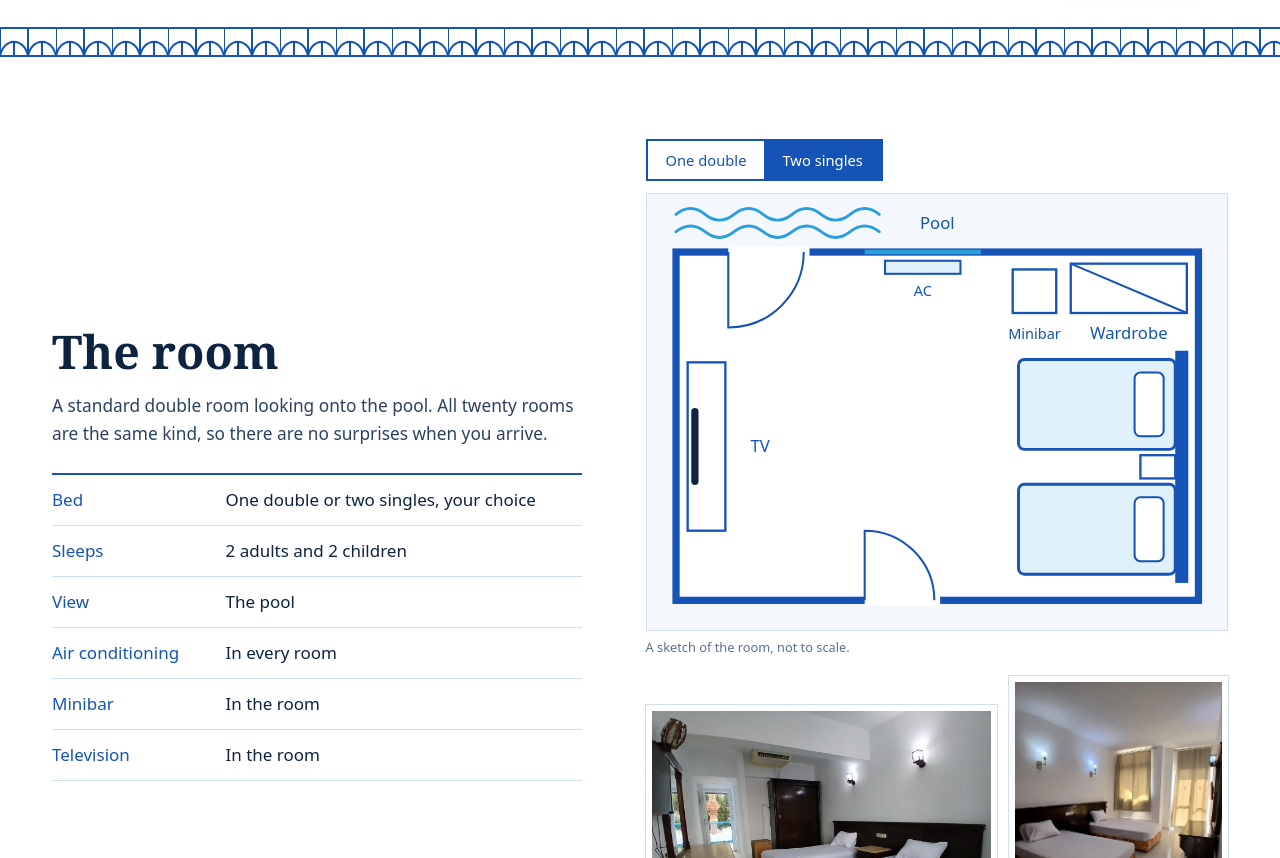
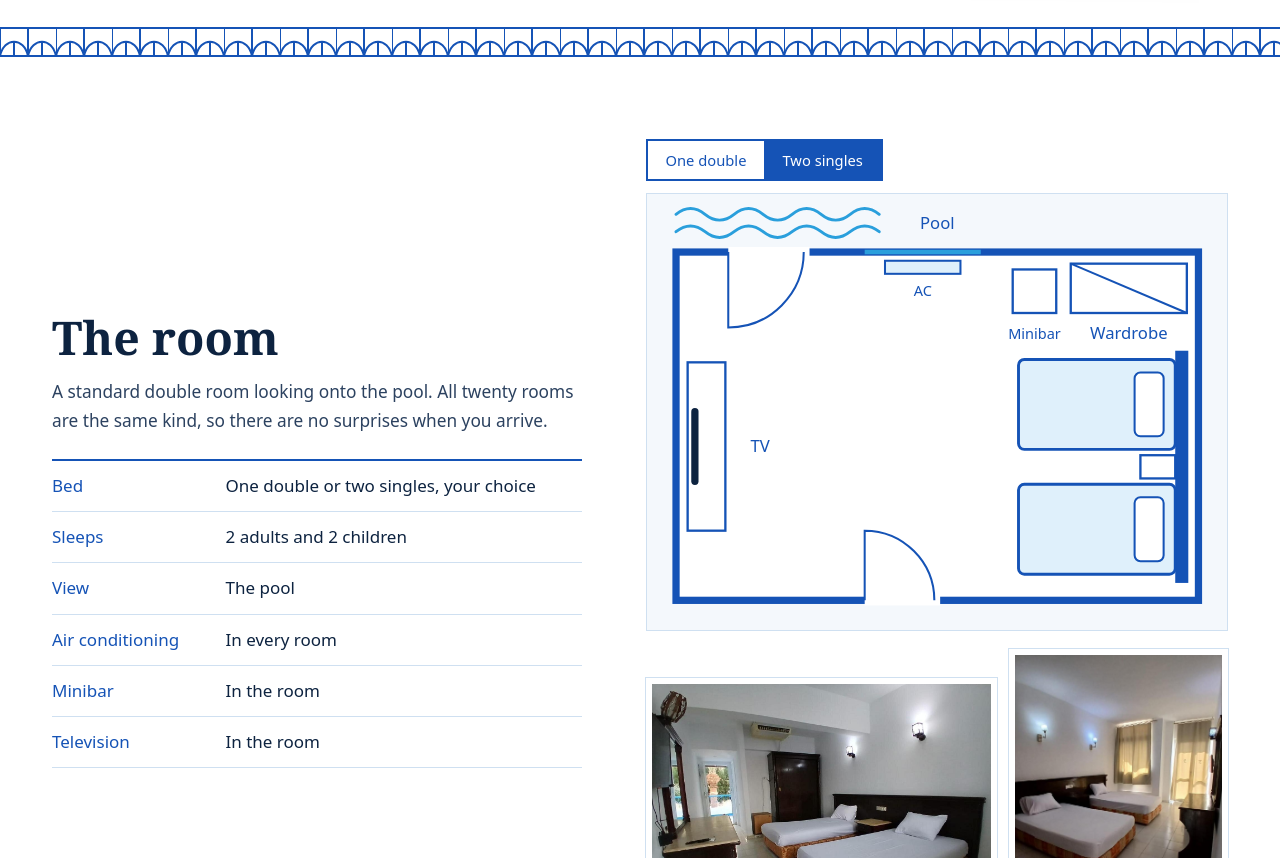
Before and after one commit to jeeveshverma/regency-lodge-sharm, an Astro site: page /en in a window 1280 px wide. Shown: the part 1940-2798 px from the top of the page. Built offline with nearby package versions, Linux system fonts and the light colour scheme; Astro itself is replaced by a stand-in of ours; a web font is replaced by a local one.

Commit message:
Remove the small notes under the room sketch and the key board

```diff
--- a/src/components/RoomPlan.astro
+++ b/src/components/RoomPlan.astro
@@ -40,7 +40,6 @@ const { t } = useT(Astro.props.lang);
       <rect class="pbox" x="340" y="112" width="24" height="15" /><rect class="pbox" x="340" y="249" width="24" height="15" />
     </g>
   </svg>
-  <figcaption>{t('room.planNote')}</figcaption>
 </figure>
 <script>
   for (const plan of document.querySelectorAll<HTMLElement>('.plan')) {
@@ -71,5 +70,4 @@ const { t } = useT(Astro.props.lang);
   .pbed { fill: var(--pool-pale); stroke: var(--cobalt); stroke-width: 2; }
   .ppillow { fill: var(--white); stroke: var(--cobalt); stroke-width: 1.4; }
   .plan[data-bed='twin'] .bed-double, .plan[data-bed='double'] .bed-twin { display: none; }
-  .plan figcaption { font-size: 0.8rem; color: var(--muted); margin-top: 6px; }
 </style>
--- a/src/i18n/ar.json
+++ b/src/i18n/ar.json
@@ -20,7 +20,6 @@
     "legendFree": "مفتاح معلّق: غرفة متاحة",
     "legendTaken": "خطّاف فارغ: محجوزة",
     "legendMine": "مفتاح أزرق: غرفتك",
-    "demo": "معاينة للتصميم: التوافر المعروض تجريبي إلى أن يُربط نظام الحجز.",
     "roomLabel": "غرفة {n}"
   },
   "photo": { "pool": "المسبح والغرف المطلّة عليه", "caption": "المسبح في منتصف اللودج، وكل الغرف تطل عليه." },
@@ -66,7 +65,6 @@
     "tv": "تلفزيون", "tvV": "في الغرفة",
     "double": "سرير مزدوج", "twin": "سريران",
     "planAlt": "رسم للغرفة من أعلى: الأسرّة، الدولاب، الميني بار، التلفزيون والباب المطل على المسبح",
-    "planNote": "رسم تقريبي للغرفة، ليس بمقياس دقيق.",
     "pPool": "المسبح", "pAc": "تكييف", "pWardrobe": "دولاب", "pMinibar": "ميني بار", "pTv": "تلفزيون",
     "alt1": "غرفة بسريرين ودولاب وتلفزيون", "alt2": "غرفة بسريرين ونافذتين"
   },
--- a/src/i18n/en.json
+++ b/src/i18n/en.json
@@ -20,7 +20,6 @@
     "legendFree": "Key hanging: room free",
     "legendTaken": "Empty hook: booked",
     "legendMine": "Blue key: yours",
-    "demo": "Design preview: availability shown here is sample data until the booking system is connected.",
     "roomLabel": "Room {n}"
   },
   "photo": { "pool": "The pool with the rooms looking onto it", "caption": "The pool sits in the middle of the lodge, and every room looks onto it." },
@@ -66,7 +65,6 @@
     "tv": "Television", "tvV": "In the room",
     "double": "One double", "twin": "Two singles",
     "planAlt": "The room drawn from above: beds, wardrobe, minibar, television and the door onto the pool",
-    "planNote": "A sketch of the room, not to scale.",
     "pPool": "Pool", "pAc": "AC", "pWardrobe": "Wardrobe", "pMinibar": "Minibar", "pTv": "TV",
     "alt1": "Room with two beds, wardrobe and television", "alt2": "Room with two beds and two windows"
   },
--- a/src/styles/global.css
+++ b/src/styles/global.css
@@ -108,7 +108,6 @@ html[lang='ar'] .rack-dates { font-family: var(--sans); }
 .legend li { display: flex; align-items: center; gap: 7px; }
 .legend .key { margin: 0; }
 .legend .hook { margin: 0; }
-.demo { margin: 10px 6px 0; font-size: 0.74rem; color: var(--muted); }
 @media (min-width: 560px) { .slots { grid-template-columns: repeat(10, 1fr); } .rack { padding: 28px 24px 20px; } }
 @media (min-width: 1000px) {
   .hero { grid-template-columns: minmax(0, 1fr) minmax(0, 1.05fr); gap: 56px; align-items: center; padding-block: 64px 60px; }
--- a/src/views/Home.astro
+++ b/src/views/Home.astro
@@ -63,7 +63,6 @@ const WALK_SPAN = 16; // minutes the walking line covers
         <li><svg class="key mine" width="10" height="25"><use href="#key" /></svg>{t('rack.legendMine')}</li>
         <li><span class="hook"></span>{t('rack.legendTaken')}</li>
       </ul>
-      <p class="demo">{t('rack.demo')}</p>
     </div>
   </section>
 
```
